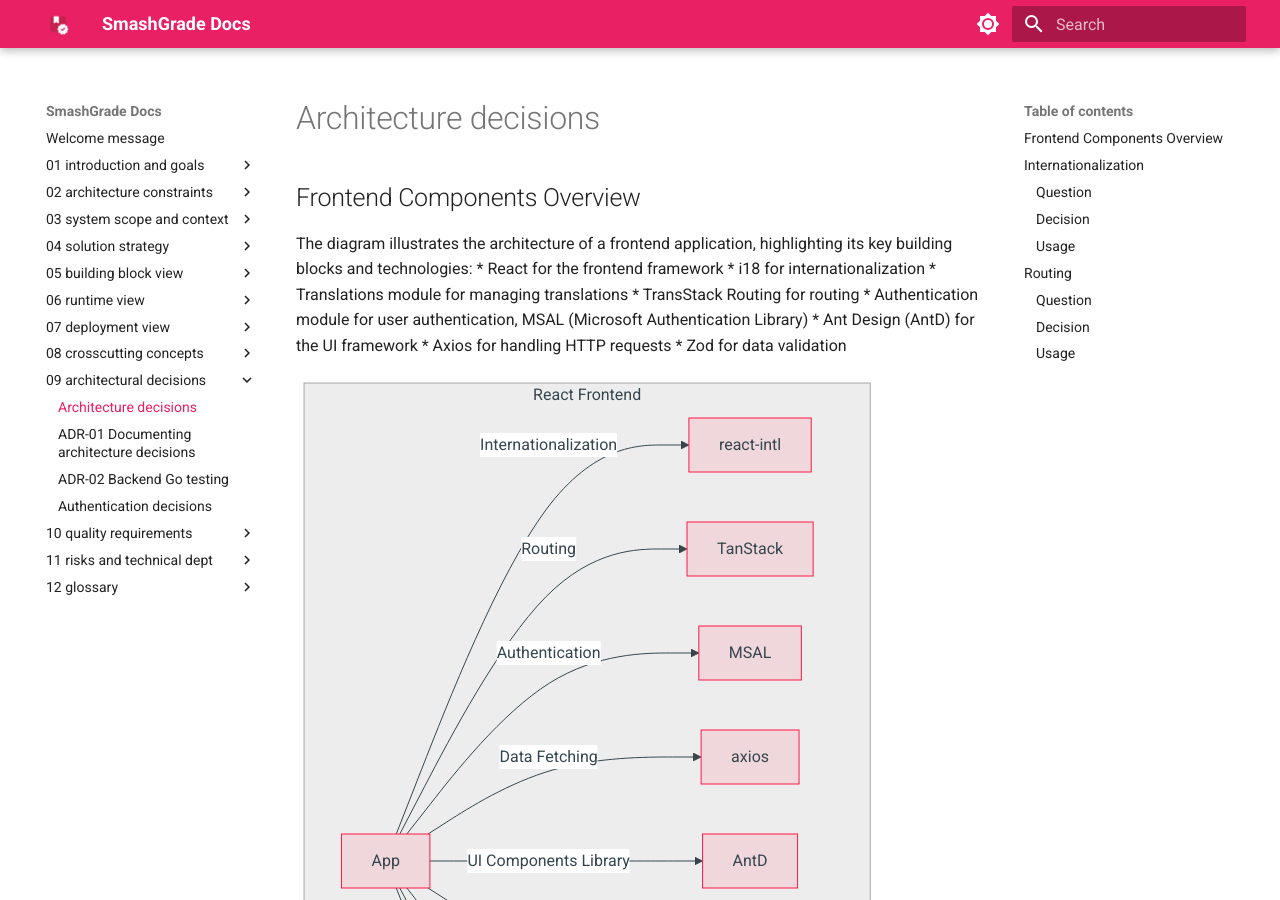
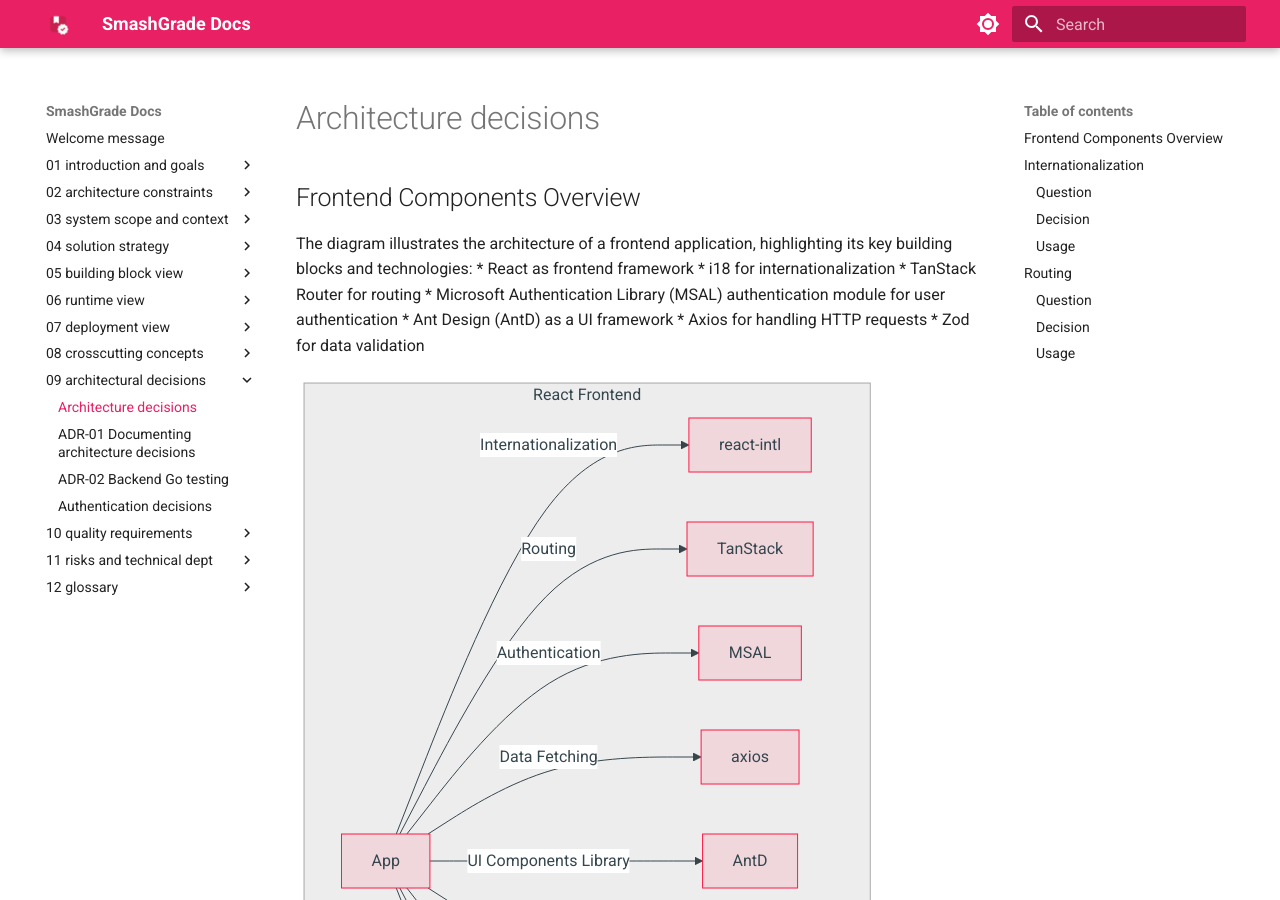
Before and after one commit to SmashGrade/documentation, an MkDocs documentation site: the page built from docs/09_architectural-decisions/09_architecture_decisions.md, in a window 1280 px wide and 900 px high. Built offline with MkDocs 1.6.1 and Material for MkDocs 9.7.7, drawn with Linux system fonts in a browser that asks for light colours.

Commit message:
docs: Typo fixed

```diff
--- a/docs/09_architectural-decisions/09_architecture_decisions.md
+++ b/docs/09_architectural-decisions/09_architecture_decisions.md
@@ -4,12 +4,11 @@
 # Architecture decisions
 ## Frontend Components Overview
 The diagram illustrates the architecture of a frontend application, highlighting its key building blocks and technologies:
-* React for the frontend framework
+* React as frontend framework
 * i18 for internationalization
-* Translations module for managing translations
-* TransStack Routing for routing
-* Authentication module for user authentication, MSAL (Microsoft Authentication Library)
-* Ant Design (AntD) for the UI framework
+* TanStack Router for routing
+* Microsoft Authentication Library (MSAL) authentication module for user authentication
+* Ant Design (AntD) as a UI framework
 * Axios for handling HTTP requests
 * Zod for data validation
 
```
